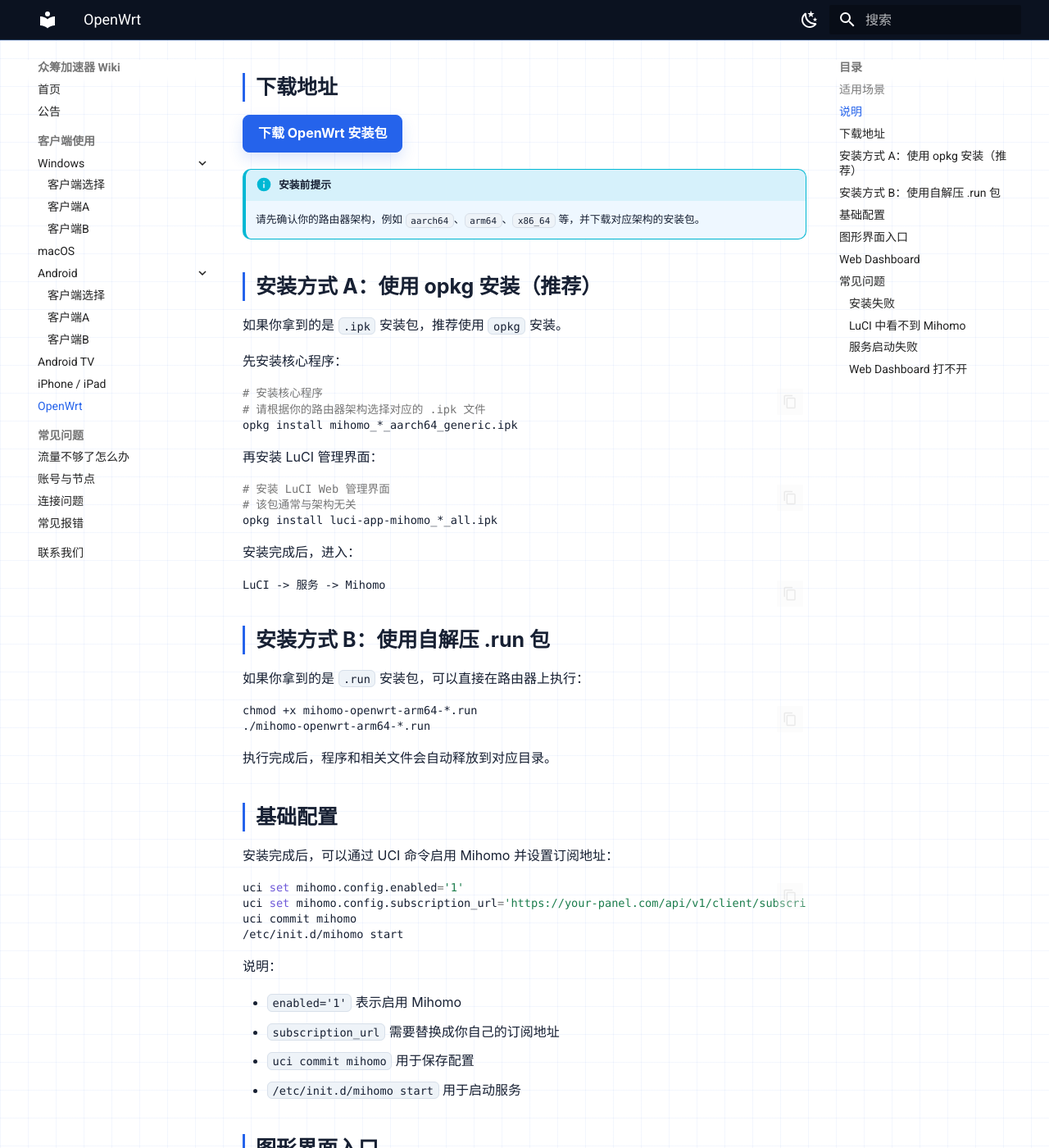
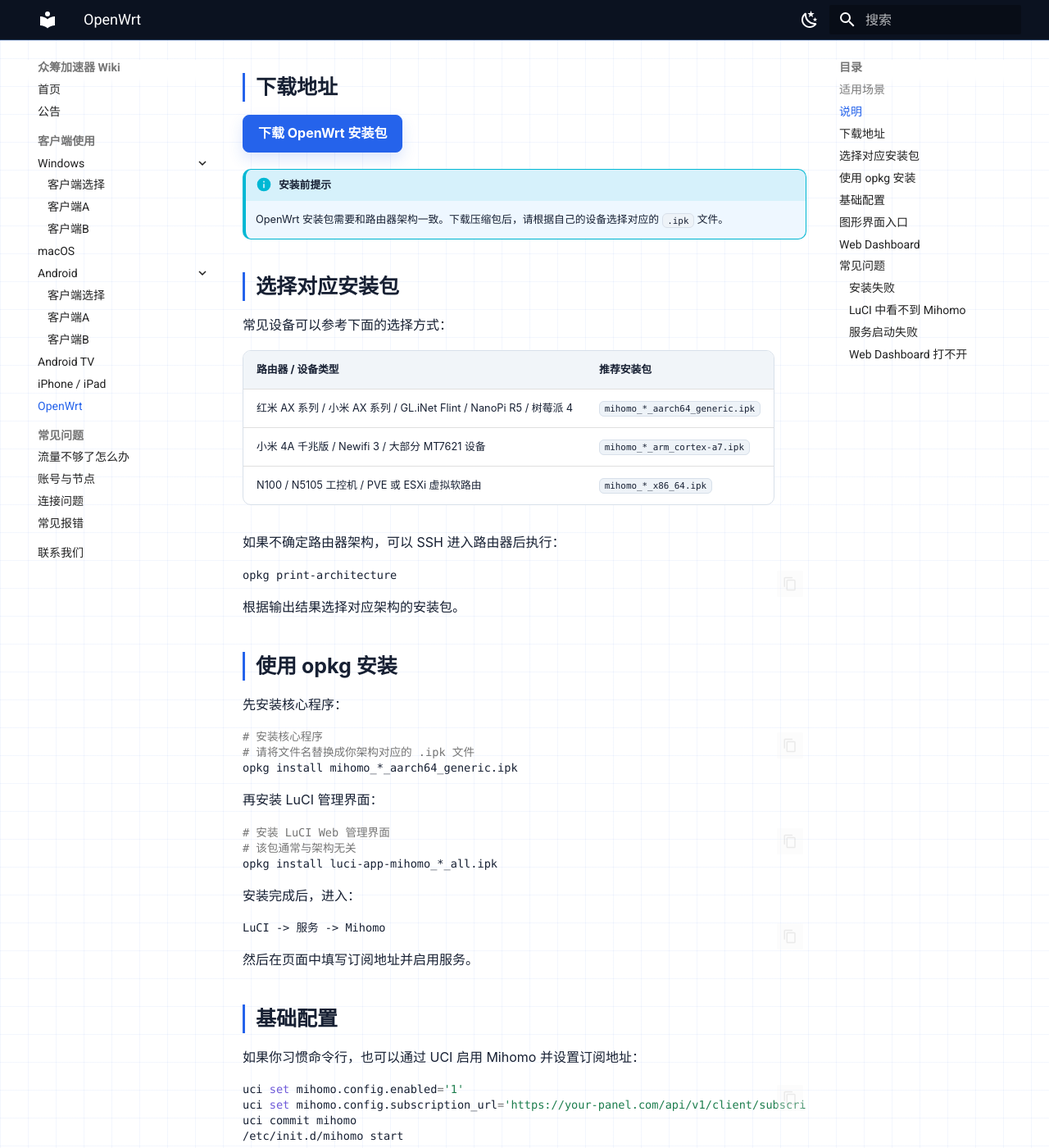
Before and after one commit to Netflixxp/airport-wiki, an MkDocs documentation site: the page built from docs/clients/openwrt.md, in a window 1280 px wide and 1400 px high, scrolled down 692 px. Shown: the whole window at 82% size. Built offline with MkDocs 1.6.1 and Material for MkDocs 9.7.7, drawn with Linux system fonts in a browser that asks for light colours; some of the changed text lies outside the part shown.

Commit message:
Update OpenWrt package instructions

````diff
--- a/docs/clients/openwrt.md
+++ b/docs/clients/openwrt.md
@@ -24,17 +24,33 @@ OpenWrt 安装包内通常已经包含：
 <a class="doc-button" href="https://down.zcjdgo.de/soft/artifact-openwrt.zip">下载 OpenWrt 安装包</a>
 
 !!! info "安装前提示"
-    请先确认你的路由器架构，例如 `aarch64`、`arm64`、`x86_64` 等，并下载对应架构的安装包。
+    OpenWrt 安装包需要和路由器架构一致。下载压缩包后，请根据自己的设备选择对应的 `.ipk` 文件。
 
-## 安装方式 A：使用 opkg 安装（推荐）
+## 选择对应安装包
 
-如果你拿到的是 `.ipk` 安装包，推荐使用 `opkg` 安装。
+常见设备可以参考下面的选择方式：
+
+| 路由器 / 设备类型 | 推荐安装包 |
+| --- | --- |
+| 红米 AX 系列 / 小米 AX 系列 / GL.iNet Flint / NanoPi R5 / 树莓派 4 | `mihomo_*_aarch64_generic.ipk` |
+| 小米 4A 千兆版 / Newifi 3 / 大部分 MT7621 设备 | `mihomo_*_arm_cortex-a7.ipk` |
+| N100 / N5105 工控机 / PVE 或 ESXi 虚拟软路由 | `mihomo_*_x86_64.ipk` |
+
+如果不确定路由器架构，可以 SSH 进入路由器后执行：
+
+```sh
+opkg print-architecture
+```
+
+根据输出结果选择对应架构的安装包。
+
+## 使用 opkg 安装
 
 先安装核心程序：
 
 ```sh
 # 安装核心程序
-# 请根据你的路由器架构选择对应的 .ipk 文件
+# 请将文件名替换成你架构对应的 .ipk 文件
 opkg install mihomo_*_aarch64_generic.ipk
 ```
 
@@ -52,20 +68,11 @@ opkg install luci-app-mihomo_*_all.ipk
 LuCI -> 服务 -> Mihomo
 ```
 
-## 安装方式 B：使用自解压 .run 包
-
-如果你拿到的是 `.run` 安装包，可以直接在路由器上执行：
-
-```sh
-chmod +x mihomo-openwrt-arm64-*.run
-./mihomo-openwrt-arm64-*.run
-```
-
-执行完成后，程序和相关文件会自动释放到对应目录。
+然后在页面中填写订阅地址并启用服务。
 
 ## 基础配置
 
-安装完成后，可以通过 UCI 命令启用 Mihomo 并设置订阅地址：
+如果你习惯命令行，也可以通过 UCI 启用 Mihomo 并设置订阅地址：
 
 ```sh
 uci set mihomo.config.enabled='1'
@@ -112,6 +119,7 @@ http://192.168.1.1:9090/ui
 ### 安装失败
 
 - 请确认安装包架构和路由器 CPU 架构一致。
+- 不确定架构时，先执行 `opkg print-architecture` 查看。
 - 请确认路由器剩余存储空间足够。
 - 如果是 `opkg` 安装失败，可以先执行 `opkg update` 后再试。
 
````
